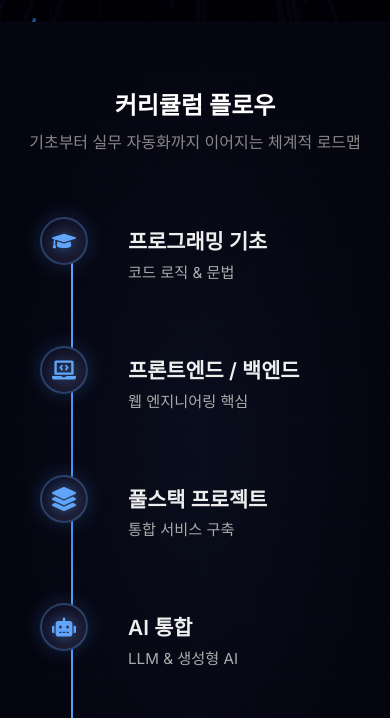
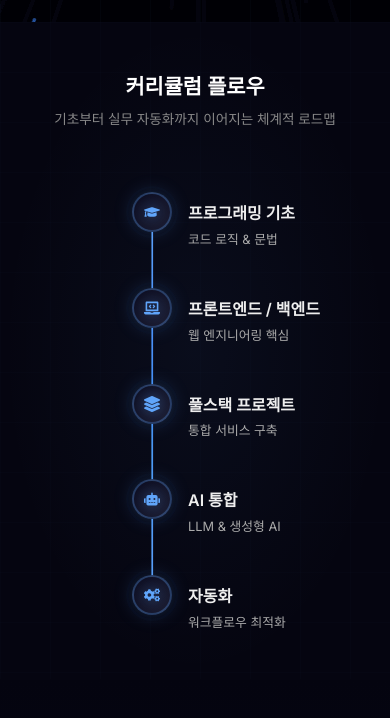
Before and after one commit to david-han-0831/david-website-frontend, a Next.js app: page /teaching in a window 390 px wide. Shown: the part 822-1540 px from the top of the page. Built offline with nearby package versions, Linux system fonts and the light colour scheme; no server answers.

Commit message:
fix(teaching): 모바일 반응형 스타일 개선 - flowContainer 위치 조정 및 라인 정렬 수정

```diff
--- a/app/teaching/page.module.css
+++ b/app/teaching/page.module.css
@@ -73,6 +73,8 @@
     position: relative;
     z-index: 10;
     overflow: hidden;
+    width: 100%;
+    box-sizing: border-box;
 }
 
 /* Grid Background Pattern */
@@ -104,6 +106,9 @@
     margin-bottom: 4rem;
     position: relative;
     z-index: 2;
+    width: 100%;
+    max-width: 600px;
+    box-sizing: border-box;
 }
 
 .flowTitle {
@@ -127,6 +132,7 @@
     width: 100%;
     margin: 0 auto;
     z-index: 2;
+    box-sizing: border-box;
 }
 
 .flowLine {
@@ -134,7 +140,8 @@
     left: 10rem;
     /* Aligned with icon center */
     top: 1rem;
-    bottom: 0;
+    bottom: 2rem;
+    /* Stop at last marker center */
     width: 3px;
     background: rgba(255, 255, 255, 0.1);
     transform: translateX(-50%);
@@ -175,6 +182,8 @@
 
 .flowLineFill {
     width: 100%;
+    height: 100%;
+    max-height: 100%;
     background: linear-gradient(to bottom, #60a5fa, #3b82f6, #60a5fa);
     transform-origin: top;
     box-shadow: 0 0 10px rgba(96, 165, 250, 0.5);
@@ -187,6 +196,10 @@
     position: relative;
     z-index: 2;
     padding-left: 10rem;
+}
+
+.flowStep:last-child {
+    margin-bottom: 0;
 }
 
 .stepMarker {
@@ -232,8 +245,6 @@
 .flowStep:hover .stepMarker {
     border-color: #60a5fa;
     box-shadow: 0 0 30px rgba(96, 165, 250, 0.6);
-    background: linear-gradient(135deg, rgba(96, 165, 250, 0.15), rgba(59, 130, 246, 0.1));
-    transform: scale(1.1);
 }
 
 .flowStep:hover .stepMarker::after {
@@ -248,12 +259,6 @@
     transition: all 0.3s ease;
 }
 
-.flowStep:hover .stepIcon {
-    color: #6dd5ed;
-    filter: drop-shadow(0 0 12px rgba(109, 213, 237, 0.8));
-    transform: scale(1.1) rotate(5deg);
-}
-
 .stepContent {
     padding-top: 0.5rem;
     max-width: 400px;
@@ -261,22 +266,7 @@
     transition: all 0.3s ease;
 }
 
-/* Subtle background glow on hover */
-.flowStep:hover .stepContent {
-    padding-left: 0.5rem;
-}
-
-.flowStep:hover .stepContent::before {
-    content: '';
-    position: absolute;
-    left: -1rem;
-    top: 0;
-    bottom: 0;
-    width: 3px;
-    background: linear-gradient(to bottom, #60a5fa, #6dd5ed);
-    border-radius: 2px;
-    box-shadow: 0 0 10px rgba(96, 165, 250, 0.5);
-}
+/* Removed hover line effect that overlapped with flowLine */
 
 .stepTitle {
     font-size: 1.3rem;
@@ -737,16 +727,43 @@
 
     .flowSection {
         padding: 4rem 1.5rem;
+        width: 100%;
+        box-sizing: border-box;
+        position: relative;
+        overflow: visible;
+    }
+
+    .flowContainer {
+        max-width: 100%;
+        width: calc(100% - 2rem);
+        padding: 0;
+        margin: 0 auto;
+        margin-left: auto;
+        margin-right: 1rem;
+        gap: 3rem;
+        box-sizing: border-box;
+    }
+
+    .flowLine {
+        left: 1.5rem;
+        top: 1rem;
+        bottom: 1.5rem;
+        /* Stop at last marker center on mobile */
+        transform: translateX(-50%);
+        width: 2px;
     }
 
     .flowStep {
         flex-direction: row;
-        gap: 2.5rem;
+        gap: 1.5rem;
         align-items: flex-start;
+        padding-left: 0;
+        width: 100%;
+        box-sizing: border-box;
     }
 
-    .flowContainer {
-        gap: 4rem;
+    .flowStep:last-child {
+        margin-bottom: 0;
     }
 
     .stepMarker {
@@ -755,33 +772,103 @@
         font-size: 0.9rem;
         position: relative;
         z-index: 3;
+        margin-left: 0;
+        flex-shrink: 0;
     }
 
-    .flowLine {
-        left: 3rem;
-        top: 2rem;
-        transform: translateX(-50%);
-        width: 2px;
+    .stepIcon {
+        font-size: 1.2rem;
     }
 
-    .flowStep {
-        padding-left: 3rem;
+    .stepContent {
+        flex: 1;
+        padding-top: 0.5rem;
     }
 
-    .stepMarker {
-        margin-left: -3rem;
-        width: 3rem;
-        height: 3rem;
+    .stepTitle {
+        font-size: 1.1rem;
     }
 
-
-    .flowContainer {
-        max-width: 100%;
-        padding: 0 1rem;
-        gap: 4rem;
+    .stepDesc {
+        font-size: 0.85rem;
     }
 
     .flowTitle {
         font-size: 1.5rem;
     }
+
+    .flowDesc {
+        font-size: 0.9rem;
+    }
+
+    .flowHeader {
+        width: 100%;
+        max-width: 100%;
+        padding: 0 1rem;
+        box-sizing: border-box;
+    }
 }
+
+@media (max-width: 480px) {
+    .flowSection {
+        padding: 3rem 1rem;
+        width: 100%;
+        box-sizing: border-box;
+        overflow: visible;
+    }
+
+    .flowContainer {
+        width: 100%;
+        padding: 0;
+        margin: 0 auto;
+        margin-left: 15rem;
+        margin-right: 0.5rem;
+        gap: 2.5rem;
+        box-sizing: border-box;
+    }
+
+    .flowLine {
+        left: 1.25rem;
+        bottom: 1.25rem;
+        /* Stop at last marker center on small mobile */
+        width: 1.5px;
+    }
+
+    .flowStep {
+        gap: 1rem;
+        width: 100%;
+        box-sizing: border-box;
+    }
+
+    .stepMarker {
+        width: 2.5rem;
+        height: 2.5rem;
+    }
+
+    .stepIcon {
+        font-size: 1rem;
+    }
+
+    .stepTitle {
+        font-size: 1rem;
+    }
+
+    .stepDesc {
+        font-size: 0.8rem;
+    }
+
+    .flowTitle {
+        font-size: 1.3rem;
+    }
+
+    .flowDesc {
+        font-size: 0.85rem;
+    }
+
+    .flowHeader {
+        width: 100%;
+        max-width: 100%;
+        padding: 0 0.5rem;
+        box-sizing: border-box;
+    }
+}
```
